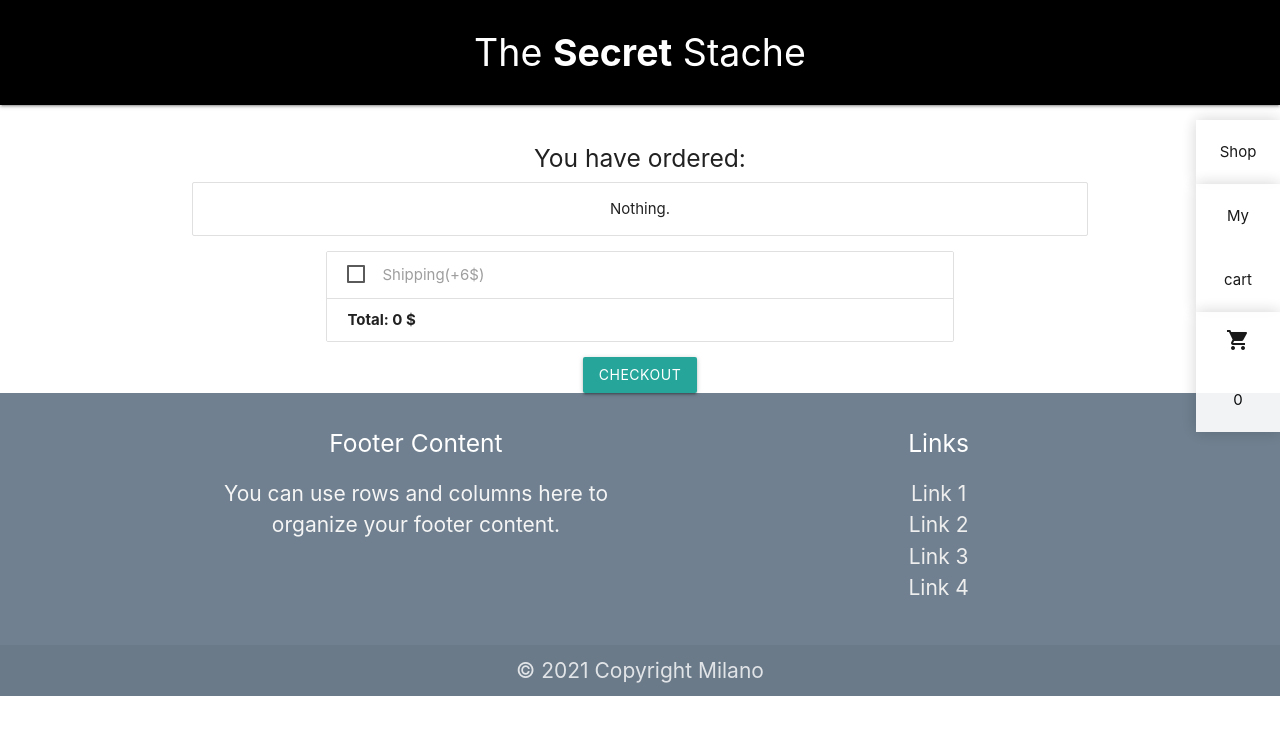
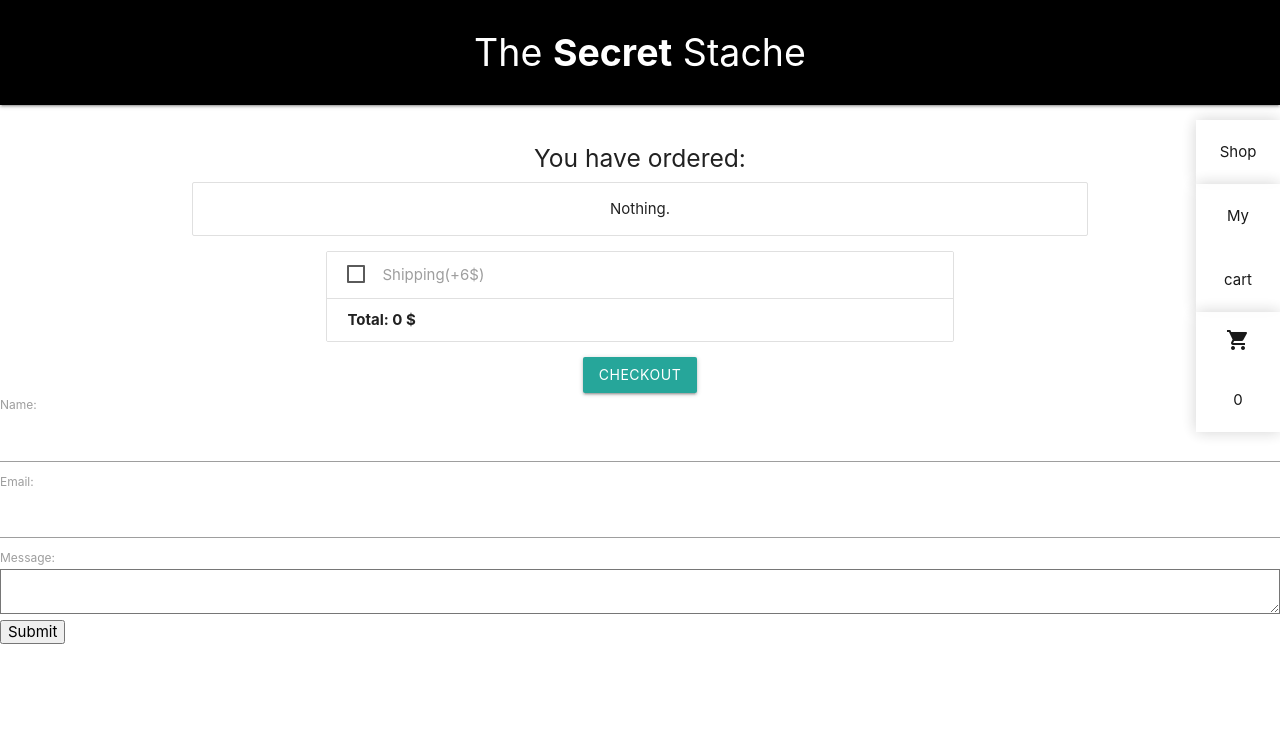
Before and after one commit to milano12345/speakerSource, a React (Create React App) app in the folder shopping-cart/: page /cart in a window 1280 px wide. Shown: the top 734 px of the page. Built offline with nearby package versions, Linux system fonts and the light colour scheme.

Commit message:
updated dependencies

```diff
--- a/shopping-cart/src/App.js
+++ b/shopping-cart/src/App.js
@@ -3,7 +3,7 @@ import {BrowserRouter, Route, Switch} from 'react-router-dom'
 import Navbar from './components/Navbar'
 import Home from './components/Home'
 import Cart from './components/Cart'
-import Footer from './components/Footer'
+import ContactForm from './components/ContactForm';
 
 class App extends Component {
   render() {
@@ -15,7 +15,7 @@ class App extends Component {
                     <Route exact path="/" component={Home}/>
                     <Route path="/cart" component={Cart}/>
                   </Switch>
-                  <Footer/>
+                  <ContactForm/>
              </div>
        </BrowserRouter>
 
--- /dev/null
+++ b/shopping-cart/src/components/ContactForm.js
@@ -0,0 +1,45 @@
+import React, { useState } from "react";
+
+function ContactForm() {
+  const [status, setStatus] = useState("Submit");
+  const handleSubmit = async (e) => {
+    e.preventDefault();
+    setStatus("Sending...");
+    const { name, email, message } = e.target.elements;
+    let details = {
+      name: name.value,
+      email: email.value,
+      message: message.value,
+    };
+    let response = await fetch("http://localhost:5000/contact", {
+      method: "POST",
+      headers: {
+        "Content-Type": "application/json;charset=utf-8",
+      },
+      body: JSON.stringify(details),
+    });
+    setStatus("Submit");
+    let result = await response.json();
+    alert(result.status);
+  };
+
+  return (
+    <form onSubmit={handleSubmit}>
+      <div>
+        <label htmlFor="name">Name:</label>
+        <input type="text" id="name" required />
+      </div>
+      <div>
+        <label htmlFor="email">Email:</label>
+        <input type="email" id="email" required />
+      </div>
+      <div>
+        <label htmlFor="message">Message:</label>
+        <textarea id="message" required />
+      </div>
+      <button type="submit">{status}</button>
+    </form>
+  );
+};
+
+export default ContactForm;
```
Also changed, not shown: shopping-cart/package.json (+17 -12 lines), 1 other file (tests, documents, lock files or other folders).
